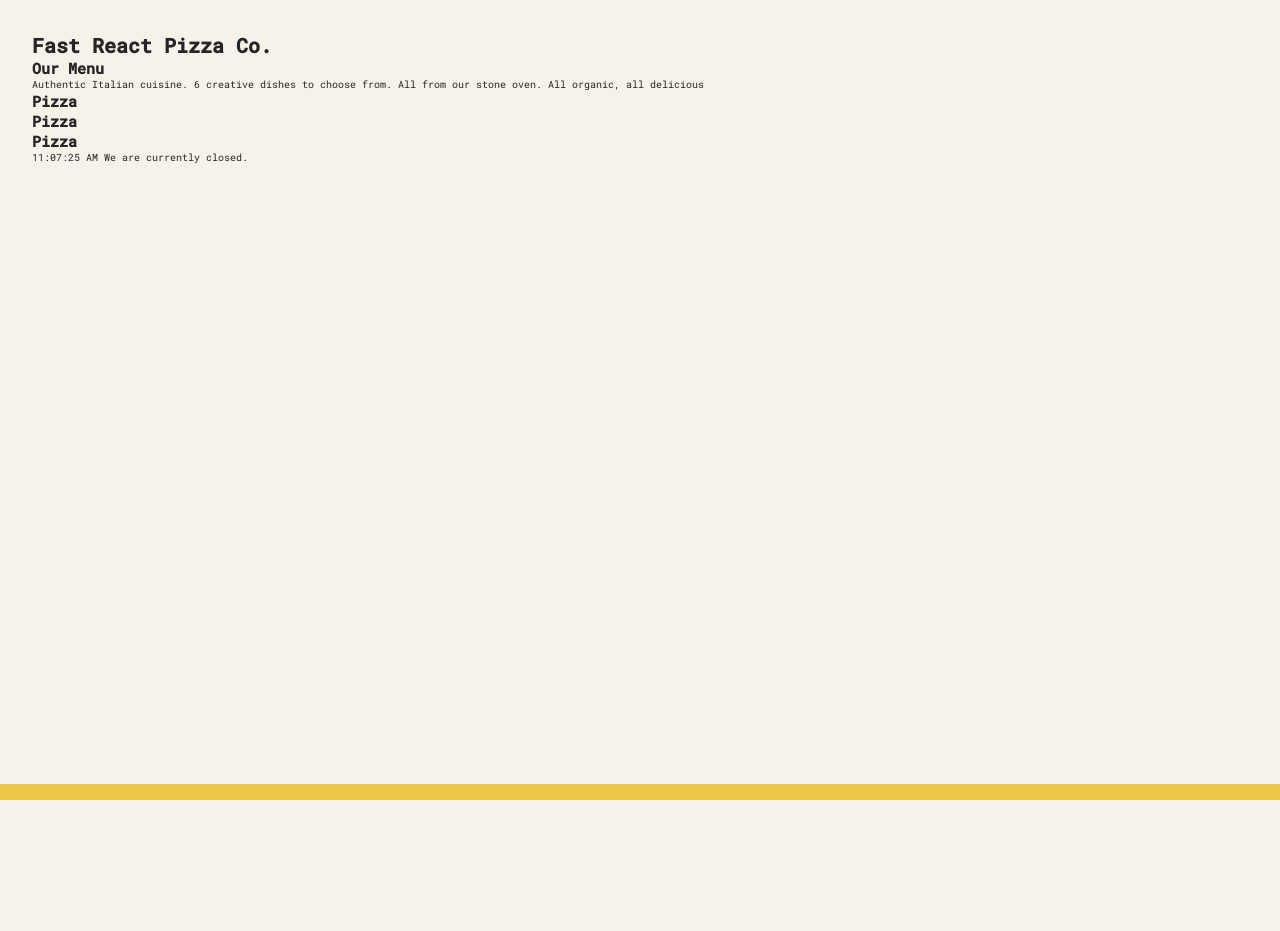
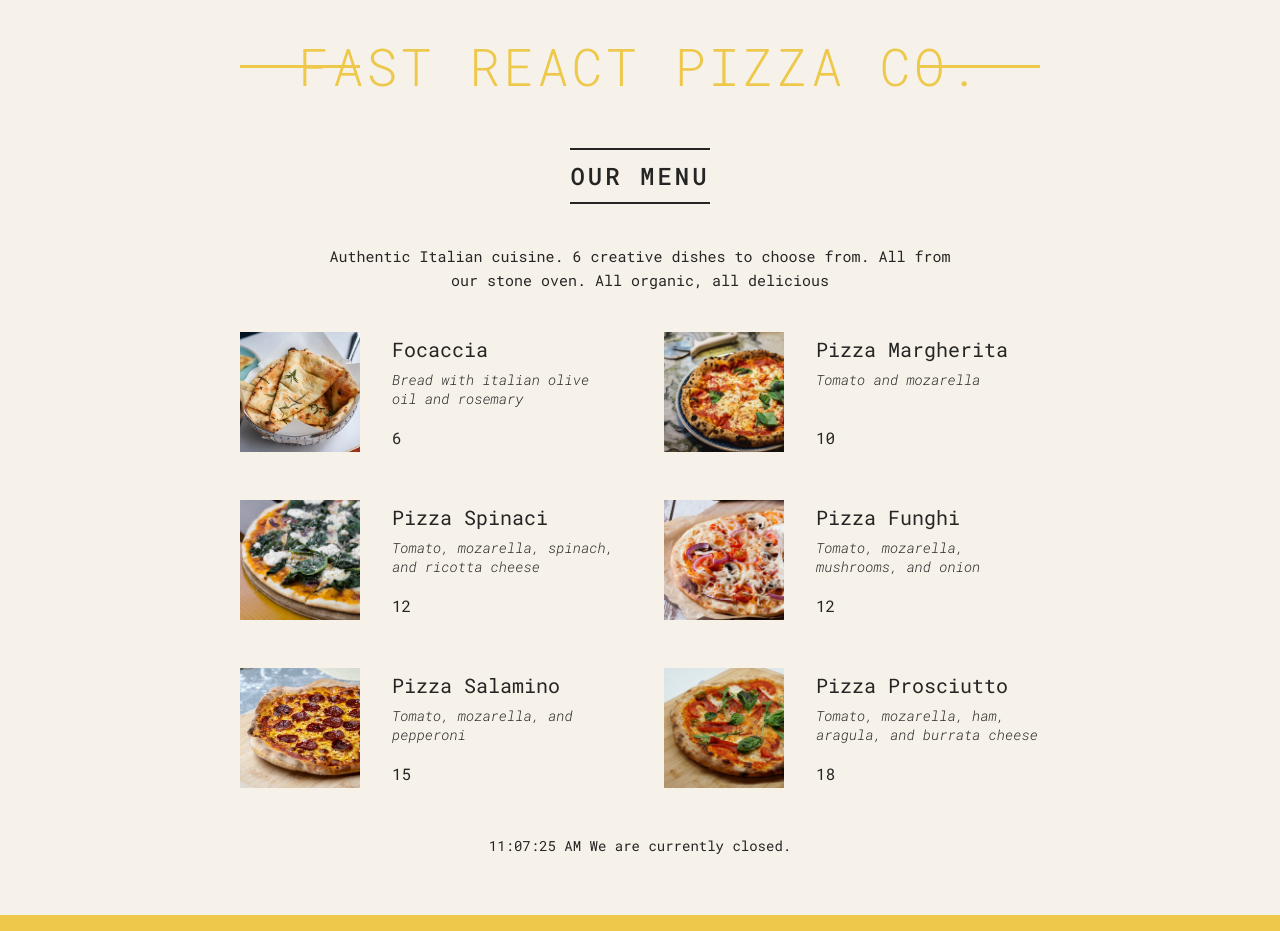
Before and after one commit to qinangao/pizza-menu, a React (Create React App) app: page / in a window 1280 px wide. Before the commit the page ends 800 px from the top, so only its background shows below. Built offline with nearby package versions, Linux system fonts and the light colour scheme.

Commit message:
add classname

```diff
--- a/src/components/App.jsx
+++ b/src/components/App.jsx
@@ -5,7 +5,7 @@ import Footer from "./Footer";
 
 function App() {
   return (
-    <div>
+    <div className="container">
       <Header />
       <Menu />
       <Footer />
--- a/src/components/Footer.jsx
+++ b/src/components/Footer.jsx
@@ -11,7 +11,7 @@ const Footer = () => {
   //   }
 
   return (
-    <footer>
+    <footer className="footer ">
       {new Date().toLocaleTimeString()} We are currently{" "}
       {isOpen ? "open" : "closed"}.
     </footer>
--- a/src/components/Header.jsx
+++ b/src/components/Header.jsx
@@ -1,7 +1,11 @@
 import React from "react";
 
 const Header = () => {
-  return <h1>Fast React Pizza Co.</h1>;
+  return (
+    <div className="header">
+      <h1>Fast React Pizza Co.</h1>
+    </div>
+  );
 };
 
 export default Header;
--- a/src/components/Menu.jsx
+++ b/src/components/Menu.jsx
@@ -1,20 +1,15 @@
 import React from "react";
-
-function Pizza() {
-  return <h2>Pizza</h2>;
-}
+import Pizzas from "./Pizzas";
 
 const Menu = () => {
   return (
-    <div>
+    <div className="menu">
       <h2>Our Menu</h2>
       <p>
         Authentic Italian cuisine. 6 creative dishes to choose from. All from
         our stone oven. All organic, all delicious
       </p>
-      <Pizza />
-      <Pizza />
-      <Pizza />
+      <Pizzas />
     </div>
   );
 };
--- /dev/null
+++ b/src/components/Pizzaitem.jsx
@@ -0,0 +1,16 @@
+import React from "react";
+
+function Pizza(props) {
+  return (
+    <div className="pizza">
+      <img src={props.photoName} alt={props.name} />
+      <div>
+        <h3>{props.name}</h3>
+        <p>{props.ingredients}</p>
+        <span>{props.price}</span>
+      </div>
+    </div>
+  );
+}
+
+export default Pizza;
--- /dev/null
+++ b/src/components/Pizzas.jsx
@@ -0,0 +1,47 @@
+import React from "react";
+import Pizza from "./Pizzaitem";
+
+function Pizzas() {
+  return (
+    <div className="pizzas">
+      <Pizza
+        name="Focaccia"
+        ingredients="Bread with italian olive oil and rosemary"
+        photoName="pizzas/focaccia.jpg"
+        price={6}
+      />
+      <Pizza
+        name="Pizza Margherita"
+        ingredients="Tomato and mozarella"
+        price={10}
+        photoName="pizzas/margherita.jpg"
+      />
+      <Pizza
+        name="Pizza Spinaci"
+        ingredients="Tomato, mozarella, spinach, and ricotta cheese"
+        price={12}
+        photoName="pizzas/spinaci.jpg"
+      />
+      <Pizza
+        name="Pizza Funghi"
+        ingredients="Tomato, mozarella, mushrooms, and onion"
+        price={12}
+        photoName="pizzas/funghi.jpg"
+      />
+      <Pizza
+        name="Pizza Salamino"
+        ingredients="Tomato, mozarella, and pepperoni"
+        price={15}
+        photoName="pizzas/salamino.jpg"
+      />
+      <Pizza
+        name="Pizza Prosciutto"
+        ingredients="Tomato, mozarella, ham, aragula, and burrata cheese"
+        price={18}
+        photoName="pizzas/prosciutto.jpg"
+      />
+    </div>
+  );
+}
+
+export default Pizzas;
```
